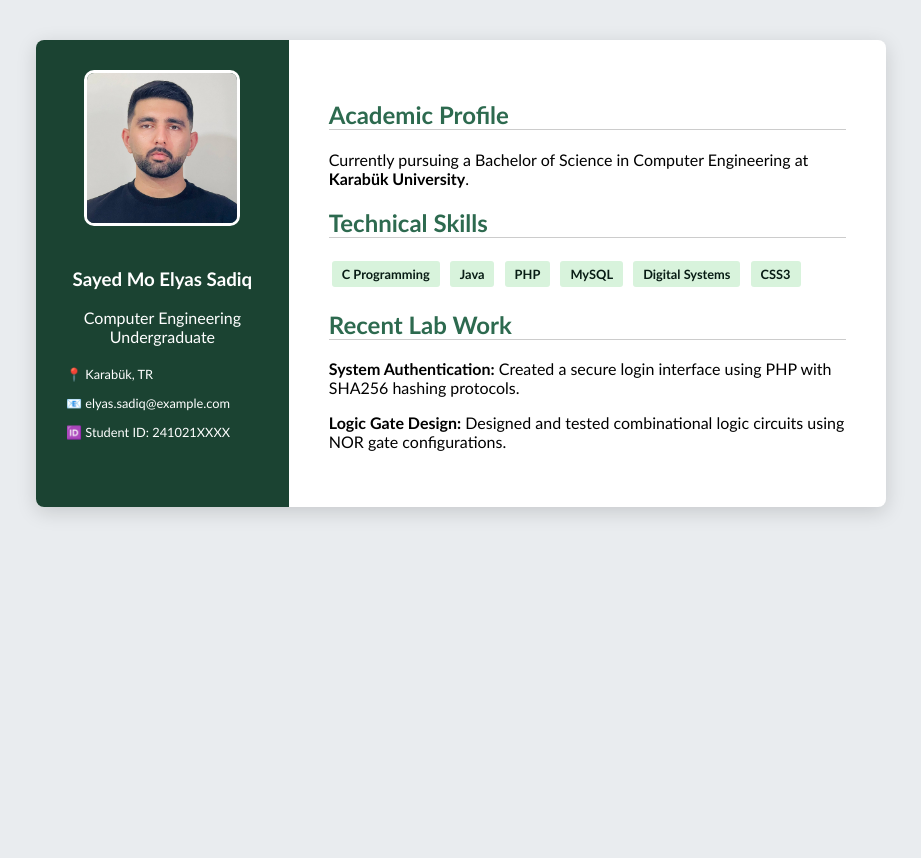
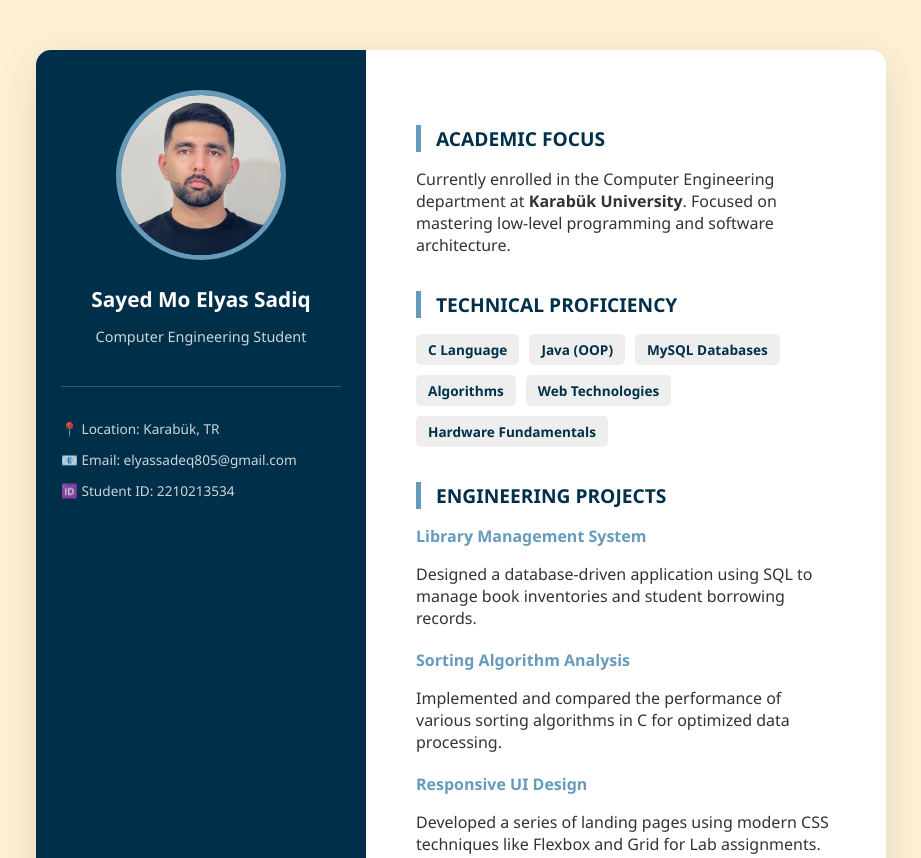
Before and after one commit to elyas822/my-cv, a plain HTML site: page index.html in a window 1280 px wide. Shown: the top 858 px of the page, without its empty margins (179-1100 px from the left). Before the commit the page ends 800 px from the top, so only its background shows below. Drawn offline with Linux system fonts and the light colour scheme.

Commit message:
Update index.html

```diff
--- a/index.html
+++ b/index.html
@@ -3,45 +3,75 @@
 <head>
     <meta charset="UTF-8">
     <meta name="viewport" content="width=device-width, initial-scale=1.0">
-    <title>Sayed Mo Elyas Sadiq - Resume</title>
+    <title>Resume - Sayed Mo Elyas Sadiq</title>
     <style>
-        :root { --primary: #1b4332; --accent: #2d6a4f; --light: #f8f9fa; }
-        body { font-family: 'Trebuchet MS', sans-serif; background: #e9ecef; margin: 0; padding: 40px 10px; display: flex; justify-content: center; }
-        .wrapper { background: white; width: 850px; display: flex; border-radius: 8px; overflow: hidden; box-shadow: 0 5px 20px rgba(0,0,0,0.15); }
-        .side { background: var(--primary); color: white; width: 260px; padding: 30px; text-align: center; }
-        .profile { width: 150px; height: 150px; border-radius: 10px; border: 3px solid white; margin-bottom: 20px; object-fit: cover; }
-        .main { padding: 40px; flex-grow: 1; }
-        h2 { color: var(--accent); border-bottom: 1px solid #ccc; }
-        .tag { display: inline-block; background: #d8f3dc; color: #081c15; padding: 5px 10px; border-radius: 3px; margin: 3px; font-size: 0.8em; font-weight: bold; }
+        :root { --main-blue: #003049; --accent-blue: #669bbc; --text-dark: #333; }
+        body { font-family: 'Segoe UI', Arial, sans-serif; background: #fdf0d5; margin: 0; padding: 50px 15px; color: var(--text-dark); }
+        .resume-container { background: white; max-width: 850px; margin: auto; border-radius: 15px; display: flex; overflow: hidden; box-shadow: 0 10px 40px rgba(0,0,0,0.1); }
+
+        /* Left Accent Bar */
+        .info-panel { background: var(--main-blue); color: white; width: 280px; padding: 40px 25px; }
+        .profile-frame { width: 160px; height: 160px; border-radius: 50%; border: 5px solid var(--accent-blue); margin: 0 auto 25px; display: block; object-fit: cover; }
+        .info-panel h1 { font-size: 1.3em; text-align: center; margin-bottom: 5px; color: #fff; }
+        .info-panel p { font-size: 0.9em; text-align: center; opacity: 0.8; }
+        .contact-box { margin-top: 40px; border-top: 1px solid rgba(255,255,255,0.2); padding-top: 20px; }
+        .contact-box p { text-align: left; margin: 12px 0; font-size: 0.85em; }
+
+        /* Right Content Area */
+        .content-area { padding: 40px 50px; flex: 1; }
+        h2 { color: var(--main-blue); border-left: 5px solid var(--accent-blue); padding-left: 15px; font-size: 1.2em; text-transform: uppercase; margin-top: 35px; }
+        .skill-list { display: flex; flex-wrap: wrap; gap: 10px; margin-top: 15px; }
+        .skill-item { background: #eee; padding: 6px 12px; border-radius: 5px; font-size: 0.85em; font-weight: bold; color: var(--main-blue); }
+        .project-block { margin-bottom: 20px; }
+        .project-block strong { color: var(--accent-blue); display: block; margin-bottom: 5px; }
     </style>
 </head>
 <body>
-    <div class="wrapper">
-        <aside class="side">
-            <img src="elyas.jpg" alt="Sayed Mo Elyas Sadiq" class="profile">
-            <h3>Sayed Mo Elyas Sadiq</h3>
-            <p>Computer Engineering Undergraduate</p>
-            <div style="text-align: left; font-size: 0.8em; margin-top: 20px;">
-                <p>📍 Karabük, TR</p>
-                <p>📧 elyas.sadiq@example.com</p>
-                <p>🆔 Student ID: 241021XXXX</p>
+    <div class="resume-container">
+        <aside class="info-panel">
+            <img src="elyas.jpg" alt="Sayed Mo Elyas Sadiq" class="profile-frame">
+            <h1>Sayed Mo Elyas Sadiq</h1>
+            <p>Computer Engineering Student</p>
+
+            <div class="contact-box">
+                <p>📍 Location: Karabük, TR</p>
+                <p>📧 Email: elyassadeq805@gmail.com</p>
+                <p>🆔 Student ID: 2210213534</p>
             </div>
         </aside>
-        <main class="main">
+
+        <main class="content-area">
             <section>
-                <h2>Academic Profile</h2>
-                <p>Currently pursuing a Bachelor of Science in Computer Engineering at <strong>Karabük University</strong>.</p>
+                <h2>Academic Focus</h2>
+                <p>Currently enrolled in the Computer Engineering department at <strong>Karabük University</strong>. Focused on mastering low-level programming and software architecture.</p>
             </section>
+
             <section>
-                <h2>Technical Skills</h2>
-                <div class="tag">C Programming</div> <div class="tag">Java</div>
-                <div class="tag">PHP</div> <div class="tag">MySQL</div>
-                <div class="tag">Digital Systems</div> <div class="tag">CSS3</div>
+                <h2>Technical Proficiency</h2>
+                <div class="skill-list">
+                    <div class="skill-item">C Language</div>
+                    <div class="skill-item">Java (OOP)</div>
+                    <div class="skill-item">MySQL Databases</div>
+                    <div class="skill-item">Algorithms</div>
+                    <div class="skill-item">Web Technologies</div>
+                    <div class="skill-item">Hardware Fundamentals</div>
+                </div>
             </section>
+
             <section>
-                <h2>Recent Lab Work</h2>
-                <p><strong>System Authentication:</strong> Created a secure login interface using PHP with SHA256 hashing protocols.</p>
-                <p><strong>Logic Gate Design:</strong> Designed and tested combinational logic circuits using NOR gate configurations.</p>
+                <h2>Engineering Projects</h2>
+                <div class="project-block">
+                    <strong>Library Management System</strong>
+                    <p>Designed a database-driven application using SQL to manage book inventories and student borrowing records.</p>
+                </div>
+                <div class="project-block">
+                    <strong>Sorting Algorithm Analysis</strong>
+                    <p>Implemented and compared the performance of various sorting algorithms in C for optimized data processing.</p>
+                </div>
+                <div class="project-block">
+                    <strong>Responsive UI Design</strong>
+                    <p>Developed a series of landing pages using modern CSS techniques like Flexbox and Grid for Lab assignments.</p>
+                </div>
             </section>
         </main>
     </div>
```
